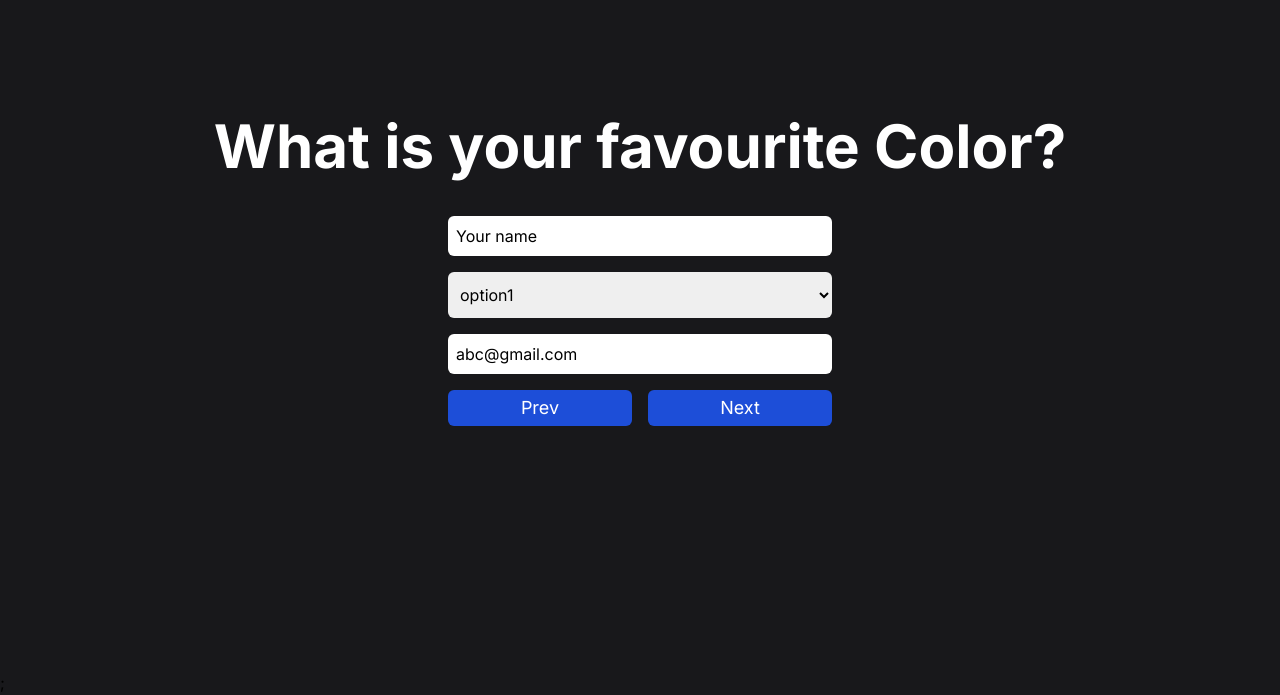
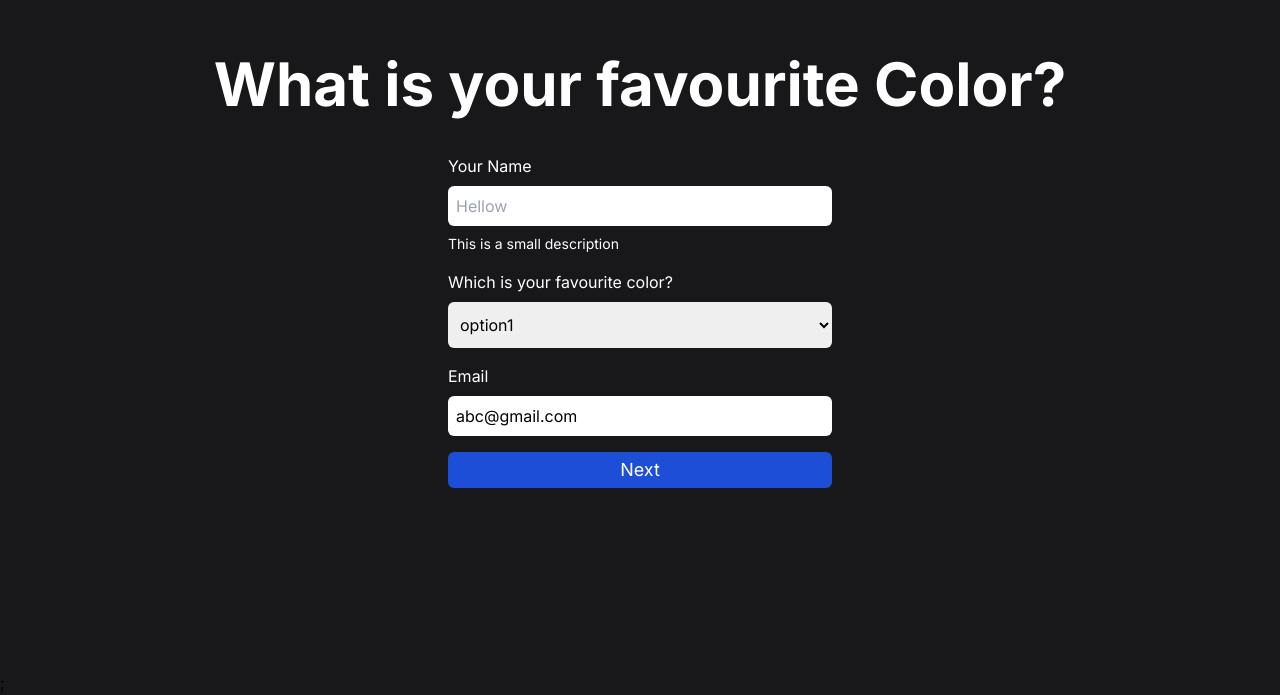
Before and after one commit to sacarvy/Form-UI-Pattern, a Next.js app: page / in a window 1280 px wide. Shown: the part 129-824 px from the top of the page. Built offline with nearby package versions, Linux system fonts and the light colour scheme.

Commit message:
refactore bunch of components

```diff
--- a/app/page.tsx
+++ b/app/page.tsx
@@ -1,16 +1,22 @@
 "use client";
-import Form from "@/components/Form";
-import { Form as FormTypes, MultiStepForm as TMultiStepForm } from "@/types";
-import React, { useState } from "react";
+import { MultiStepForm } from "@/components";
+import {
+  Form as FormTypes,
+  MultiStepForm as TMultiStepForm,
+  TStep,
+} from "@/types";
+import React from "react";
 
 const step: FormTypes = {
   title: "What is your favourite Color?",
+  id: "form-1",
   fields: [
     {
       type: "text",
       id: "username",
-      value: "Your name",
-      label: "Which is your favourite colour?",
+      description: "This is a small description",
+      placeholder: "Hellow",
+      label: "Your Name",
       rules: {
         required: "What you doing bro?",
       },
@@ -18,7 +24,7 @@ const step: FormTypes = {
     {
       type: "select",
       id: "some2",
-      label: "example@gmail.com",
+      label: "Which is your favourite color?",
       rules: {
         required: "This field is required",
       },
@@ -45,13 +51,14 @@ const step: FormTypes = {
       type: "email",
       value: "abc@gmail.com",
       id: "companyEmail",
-      label: "Which is your favourite colour?",
+      label: "Email",
     },
   ],
 };
 
 const step2: FormTypes = {
   title: "Where have you visited?",
+  id: "form-2",
   fields: [
     {
       type: "text",
@@ -101,83 +108,13 @@ const multiSteps: TMultiStepForm = {
   steps: [step, step2],
 };
 
-type TStep = {
-  [key: string]: string;
-};
-
-type TMultiStepFormContext = {
-  next: () => void;
-  prev: () => void;
-  stepCount: number;
-};
-
-export const MultiStepFormContext = React.createContext<TMultiStepFormContext>(
-  {} as TMultiStepFormContext
-);
-
-function MultiStepForm({
-  info,
-  handleSubmit,
-}: {
-  info: TMultiStepForm;
-  handleSubmit: (data: TStep) => void;
-}) {
-  const [Data, setData] = useState<TStep>({});
-  const [stepCount, setStepCount] = useState<number>(0);
-  return (
-    <>
-      <MultiStepFormContext.Provider
-        value={{
-          next: () => {
-            setStepCount((prev) => prev + 1);
-          },
-          prev: () => {
-            setStepCount((prev) => prev - 1);
-          },
-          stepCount: stepCount,
-        }}
-      >
-        {info.steps.map((step, idx) => {
-          return (
-            <div
-              className={`${
-                stepCount !== idx ? "hidden" : ""
-              } h-screen transition flex justify-center items-center flex-col gap-10`}
-              key={step.title}
-            >
-              <h1 className="text-white text-6xl font-bold">
-                {step.title || ""}
-              </h1>
-              <Form
-                lastStep={idx + 1 === info.steps.length}
-                formData={step}
-                onSubmit={(data) => {
-                  setData((prev) => {
-                    let newState = prev;
-                    newState[step.title as string] = JSON.stringify(data);
-                    return newState;
-                  });
-                  if (idx + 1 === info.steps.length) {
-                    handleSubmit(Data);
-                  }
-                }}
-              />
-            </div>
-          );
-        })}
-      </MultiStepFormContext.Provider>
-    </>
-  );
-}
-
 export default function Home() {
   const handleSubmit = (data: TStep) => {
-    alert(JSON.stringify(data));
     localStorage.setItem("formData", JSON.stringify(data));
   };
   return (
     <>
-      <div className="transition">
+      <div>
         <MultiStepForm info={multiSteps} handleSubmit={handleSubmit} />;
       </div>
     </>
--- a/components/Form.tsx
+++ b/components/Form.tsx
@@ -1,11 +1,23 @@
+import { useContext } from "react";
+import {
+  FormProvider,
+  UseFormReturn,
+  useForm,
+  useFormContext,
+} from "react-hook-form";
+
+import generateDefaultValues from "@/utils/generateDefaultValues";
+import { MultiStepFormContext } from "@/components/MultistepForm";
 import { Form as FormTypes } from "@/types";
-import { FormProvider, UseFormReturn, useForm } from "react-hook-form";
+
+import FormDescription, {
+  FormErrors,
+  FormField,
+  FormItem,
+  Label,
+} from "./ui/FormComponents";
 import Input from "./ui/Input";
-import generateDefaultValues from "@/utils/generateDefaultValues";
-import { FormErrors, FormField } from "./ui/FormComponents";
 import Select from "./ui/Select";
-import { useContext } from "react";
-import { MultiStepFormContext } from "@/app/page";
 
 export default function FormWrapper({
   lastStep = true,
@@ -45,8 +57,10 @@ function Form({
   onSubmit: (data: unknown) => void;
   formData: FormTypes;
 }) {
-  const { next, prev, stepCount } = useContext(MultiStepFormContext);
-
+  const { prev, stepCount } = useContext(MultiStepFormContext);
+  const {
+    formState: { errors },
+  } = useFormContext();
   return (
     <>
       <form
@@ -66,16 +80,20 @@ function Form({
                   render={({ field }) => {
                     return (
                       <>
+                        <FormItem>
+                          <Label>{fieldData.label}</Label>
                           <Input
+                            placeholder={fieldData.placeholder || ""}
                             type="text"
-                          id={fieldData.id}
-                          name={field.name}
-                          onChange={field.onChange}
-                          onBlur={field.onBlur}
-                          value={field.value}
-                          ref={field.ref}
+                            {...field}
                           />
+                          {fieldData.description && (
+                            <FormDescription>
+                              {fieldData.description}
+                            </FormDescription>
+                          )}
                           <FormErrors />
+                        </FormItem>
                       </>
                     );
                   }}
@@ -100,8 +118,81 @@ function Form({
                   render={({ field }) => {
                     return (
                       <>
+                        <FormItem>
+                          <Label>{fieldData.label}</Label>
                           <Input type="email" {...field} />
+                          {fieldData.description && (
+                            <FormDescription>
+                              {fieldData.description}
+                            </FormDescription>
+                          )}
                           <FormErrors />
+                        </FormItem>
+                      </>
+                    );
+                  }}
+                />
+              );
+            case "tel":
+              return (
+                <FormField
+                  key={fieldData.id}
+                  rules={
+                    fieldData.rules || {
+                      validate: {
+                        matchPattern: (v) =>
+                          /^\(?(\d{3})\)?[- ]?(\d{3})[- ]?(\d{4})$/.test(v) ||
+                          "Enter a valid number",
+                      },
+                    }
+                  }
+                  control={methods.control}
+                  name={fieldData.id}
+                  render={({ field }) => {
+                    return (
+                      <>
+                        <FormItem>
+                          <Label>{fieldData.label}</Label>
+                          <Input type="tel" {...field} />
+                          {fieldData.description && (
+                            <FormDescription>
+                              {fieldData.description}
+                            </FormDescription>
+                          )}
+                          <FormErrors />
+                        </FormItem>
+                      </>
+                    );
+                  }}
+                />
+              );
+            case "number":
+              return (
+                <FormField
+                  key={fieldData.id}
+                  rules={
+                    fieldData.rules || {
+                      validate: {
+                        matchPattern: (v) =>
+                          /^[0-9]+$/.test(v) || "Enter a valid number",
+                      },
+                    }
+                  }
+                  control={methods.control}
+                  name={fieldData.id}
+                  render={({ field }) => {
+                    return (
+                      <>
+                        <FormItem>
+                          <Label>{fieldData.label}</Label>
+                          <Input type="number" {...field} />
+                          {fieldData.description && (
+                            <FormDescription>
+                              {fieldData.description}
+                            </FormDescription>
+                          )}
+                          <FormErrors />
+                        </FormItem>
                       </>
                     );
                   }}
@@ -119,6 +210,8 @@ function Form({
                   render={({ field }) => {
                     return (
                       <>
+                        <FormItem>
+                          <Label>{fieldData.label}</Label>
                           <Select key={fieldData.id} {...field}>
                             {fieldData.options!.map((option) => {
                               return (
@@ -128,7 +221,13 @@ function Form({
                               );
                             })}
                           </Select>
+                          {fieldData.description && (
+                            <FormDescription>
+                              {fieldData.description}
+                            </FormDescription>
+                          )}
                           <FormErrors />
+                        </FormItem>
                       </>
                     );
                   }}
@@ -139,10 +238,31 @@ function Form({
           }
         })}
 
+        <div className="flex justify-between items-center gap-4">
           {!lastStep ? (
-          <div className="flex justify-between items-center gap-4">
+            <>
+              {stepCount !== 0 && (
+                <button
+                  type="button"
+                  className="text-lg bg-blue-700 text-white py-1 w-full rounded-md disabled:opacity-70"
+                  onClick={prev}
+                  disabled={Object.keys(errors).length !== 0}
+                >
+                  Prev
+                </button>
+              )}
               <button
                 type="submit"
+                className="text-lg bg-blue-700 text-white py-1 w-full rounded-md disabled:opacity-70"
+                disabled={Object.keys(errors).length !== 0}
+              >
+                Next
+              </button>
+            </>
+          ) : (
+            <>
+              <button
+                type="button"
                 className="text-lg bg-blue-700 text-white py-1 w-full rounded-md"
                 onClick={prev}
               >
@@ -151,19 +271,13 @@ function Form({
               <button
                 type="submit"
                 className="text-lg bg-blue-700 text-white py-1 w-full rounded-md"
-              onClick={next}
-            >
-              Next
-            </button>
-          </div>
-        ) : (
-          <button
-            type="submit"
-            className="text-lg bg-blue-700 text-white py-1 w-full rounded-md"
+                disabled={Object.keys(errors).length !== 0}
               >
                 Submit
               </button>
+            </>
           )}
+        </div>
       </form>
     </>
   );
--- /dev/null
+++ b/components/MultistepForm.tsx
@@ -0,0 +1,66 @@
+"use client";
+import React, { useState } from "react";
+
+import {
+  MultiStepForm as TMultiStepForm,
+  TMultiStepFormContext,
+  TStep,
+} from "@/types";
+import Form from "@/components/Form";
+
+export const MultiStepFormContext = React.createContext<TMultiStepFormContext>(
+  {} as TMultiStepFormContext
+);
+
+export default function MultiStepForm({
+  info,
+  handleSubmit,
+}: {
+  info: TMultiStepForm;
+  handleSubmit: (data: TStep) => void;
+}) {
+  const [Data, setData] = useState<TStep>({});
+  const [stepCount, setStepCount] = useState<number>(0);
+  return (
+    <>
+      <MultiStepFormContext.Provider
+        value={{
+          prev() {
+            setStepCount((prev) => prev - 1);
+          },
+          stepCount: stepCount,
+        }}
+      >
+        <div className="h-screen flex justify-center items-center flex-col gap-10">
+          {info.steps.map((step, idx) => (
+            <React.Fragment key={idx}>
+              {idx === stepCount ? (
+                <>
+                  <h1 className="text-white text-6xl font-bold">
+                    {step.title || ""}
+                  </h1>
+                  <Form
+                    lastStep={idx + 1 === info.steps.length}
+                    formData={step}
+                    onSubmit={(data) => {
+                      setData((prev) => {
+                        if (idx + 1 !== info.steps.length) {
+                          setStepCount((prev) => prev + 1);
+                        }
+
+                        let newState = prev;
+                        newState[step.id as string] = JSON.stringify(data);
+                        return newState;
+                      });
+                      handleSubmit(Data);
+                    }}
+                  />
+                </>
+              ) : null}
+            </React.Fragment>
+          ))}
+        </div>
+      </MultiStepFormContext.Provider>
+    </>
+  );
+}
--- a/components/index.tsx
+++ b/components/index.tsx
@@ -1,4 +1,5 @@
 import Form from "./Form";
 import FormInput from "./ui/Input";
+import MultiStepForm from "./MultistepForm";
 
-export { Form, FormInput };
+export { Form, FormInput, MultiStepForm };
--- a/components/ui/FormComponents.tsx
+++ b/components/ui/FormComponents.tsx
@@ -20,9 +20,13 @@ const FormFieldContext = React.createContext<FormFieldContextValue>(
 
 const useFormField = () => {
   const fieldContext = React.useContext(FormFieldContext);
+  const itemContext = React.useContext(FormItemContext);
+
   const { getFieldState, formState } = useFormContext();
 
   const fieldState = getFieldState(fieldContext.name, formState);
+
+  const { id } = itemContext;
 
   if (!fieldContext) {
     throw new Error("useFormField should be used within <FormField>");
@@ -30,14 +34,12 @@ const useFormField = () => {
 
   return {
     name: fieldContext.name,
+    id: id,
     ...fieldState,
   };
 };
 
-const FormField = <
-  TFieldValues extends FieldValues = FieldValues,
-  TName extends FieldPath<TFieldValues> = FieldPath<TFieldValues>
->({
+const FormField = <TFieldValues extends FieldValues = FieldValues>({
   ...props
 }: ControllerProps<TFieldValues>) => {
   return (
@@ -54,9 +56,9 @@ const FormErrors = React.forwardRef<
   const { error } = useFormField();
   const msg = error ? String(error?.message) : null;
 
-    if (!msg) {
-        return null;
-    }
+  if (!msg) {
+    return null;
+  }
 
   return (
     <p className="text-red-500" ref={ref} {...props}>
@@ -67,4 +69,81 @@ const FormErrors = React.forwardRef<
 
 FormErrors.displayName = "FromErrors";
 
-export { FormField, FormErrors };
+interface FormDescriptionProp
+  extends React.HTMLAttributes<HTMLParagraphElement> {}
+
+const FormDescription = React.forwardRef<
+  HTMLParagraphElement,
+  FormDescriptionProp
+>(({ ...props }, ref) => {
+  return (
+    <>
+      <p
+        ref={ref}
+        {...props}
+        className={`text-white text-sm ${props.className}`}
+      />
+    </>
+  );
+});
+
+FormDescription.displayName = "FormDescription";
+
+export default FormDescription;
+
+type TFormItemContext = {
+  id: string;
+};
+
+const FormItemContext = React.createContext<TFormItemContext>(
+  {} as TFormItemContext
+);
+
+const FormItem = React.forwardRef<
+  HTMLDivElement,
+  React.HTMLAttributes<HTMLDivElement>
+>(({ ...props }, ref) => {
+  const id = React.useId();
+  return (
+    <>
+      <FormItemContext.Provider value={{ id }}>
+        <div
+          ref={ref}
+          className={`flex flex-col gap-2 ${props.className || ""}`}
+          {...props}
+        />
+      </FormItemContext.Provider>
+    </>
+  );
+});
+
+FormItem.displayName = "FormItem";
+
+interface LabelProps extends React.LabelHTMLAttributes<HTMLLabelElement> {}
+
+const Label = React.forwardRef<HTMLLabelElement, LabelProps>(
+  ({ className, ...props }, ref) => {
+    const { id } = useFormField();
+    return (
+      <>
+        <label
+          htmlFor={id}
+          ref={ref}
+          className={`${className || ""} text-white`}
+          {...props}
+        />
+      </>
+    );
+  }
+);
+
+Label.displayName = "Label";
+
+export {
+  FormField,
+  FormErrors,
+  useFormField,
+  FormDescription,
+  FormItem,
+  Label,
+};
--- a/components/ui/Input.tsx
+++ b/components/ui/Input.tsx
@@ -1,21 +1,24 @@
 import React from "react";
+import { useFormField } from "./FormComponents";
 
 interface InputProps extends React.InputHTMLAttributes<HTMLInputElement> {
   icons?: string;
 }
 
 export default React.forwardRef<HTMLInputElement, InputProps>(function Input(
-  { id, className, ...props },
+  { className, ...props },
   ref
 ) {
+  const {id, name} = useFormField();
   return (
     <>
       <input
+        {...props}
         autoComplete="off"
         id={id}
-        className={`w-96 py-2 px-2 rounded-md ${className}`}
+        name={name}
+        className={`w-96 py-2 px-2 rounded-md ${className || ''}`}
         ref={ref}
-        {...props}
       />
     </>
   );
--- a/utils/generateDefaultValues.ts
+++ b/utils/generateDefaultValues.ts
@@ -4,14 +4,24 @@ type TDefaultValue = {
   [key: string]: string;
 };
 
-export default function generateDefaultValues(form: Form) {
+export default function generateDefaultValues(form: Form): TDefaultValue {
   let defaultValues: TDefaultValue = {} as TDefaultValue;
+
+  try {
+    const formData: string | null =
+      localStorage !== undefined
+        ? JSON.parse(localStorage.getItem("formData") || "{}")[form.id]
+        : null;
+
+    if (formData) {
+      return JSON.parse(formData);
+    }
+  } catch (err) {}
 
   for (let i = 0; i < form.fields.length; i++) {
     if (form.fields[i].type == "select") {
       defaultValues[form.fields[i].id] = form.fields[i].options![0].label;
     } else {
-
       defaultValues[form.fields[i].id] = form.fields[i].value || "";
     }
   }
```
Also changed, not shown: components/ui/Select.tsx (+21 -10 lines), types/index.ts (+15 -2 lines), components/ui/FormContext.tsx (renamed from components/context/FormContext.tsx), components/ui/FormField.tsx (deleted). Lines whose indentation alone changed are shown as unchanged.
